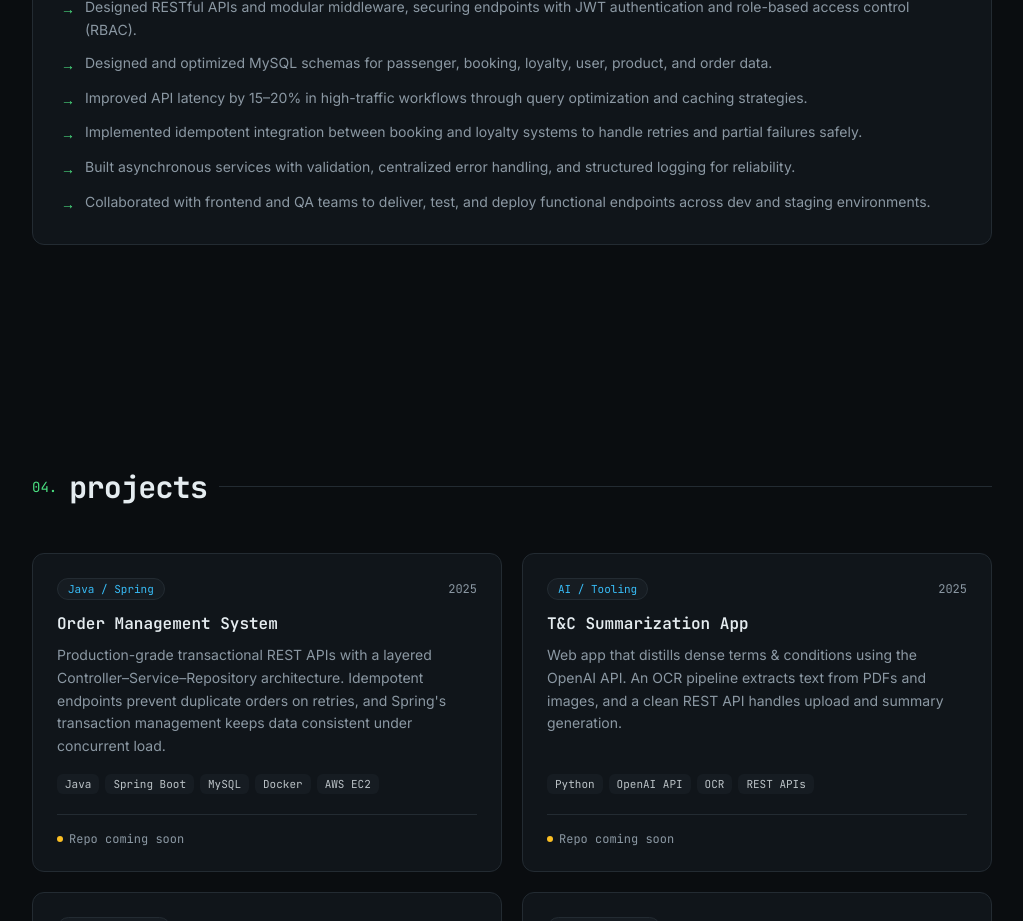
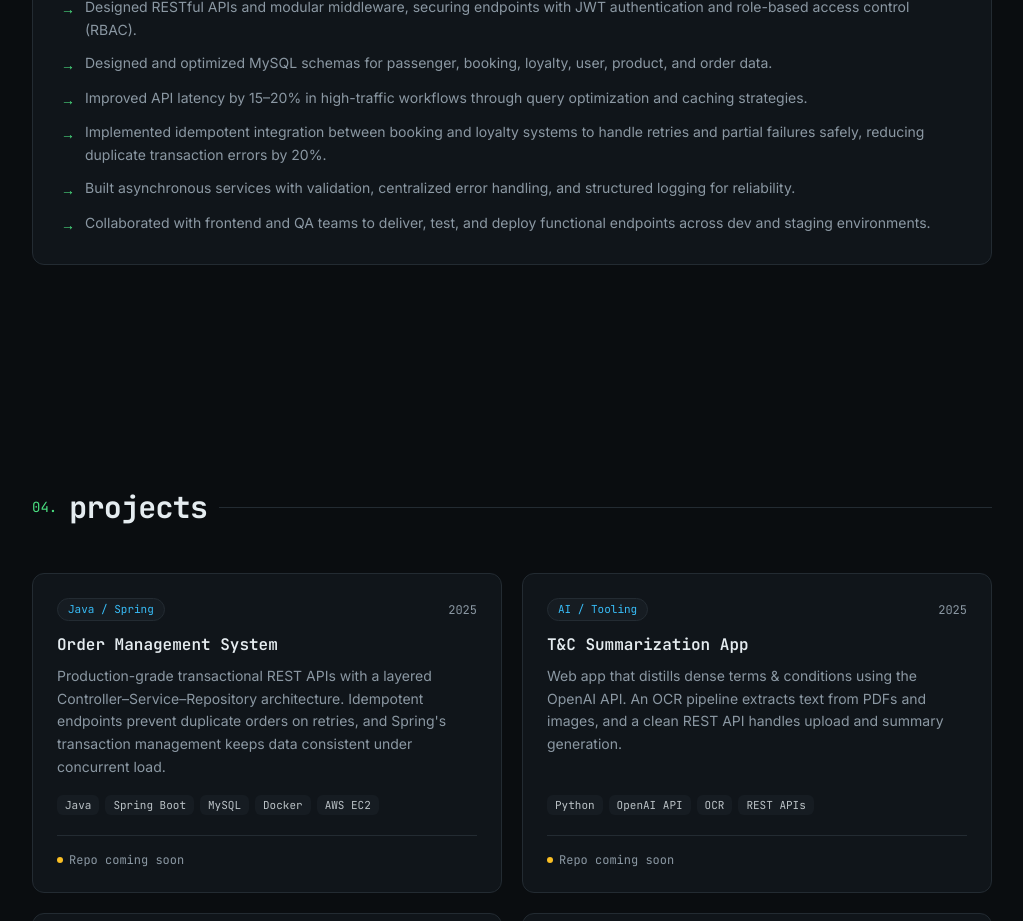
Before and after one commit to Denyy2/dennis-portfolio, a Next.js app: page / in a window 1280 px wide. Shown: the part 2080-3001 px from the top of the page, without its empty margins (128-1151 px from the left). Built offline with nearby package versions, Linux system fonts and the light colour scheme.

Commit message:
Add 20% duplicate-transaction-error reduction stat to experience

```diff
--- a/src/data/experience.ts
+++ b/src/data/experience.ts
@@ -13,7 +13,7 @@ export const experience: ExperienceEntry[] = [
       "Designed RESTful APIs and modular middleware, securing endpoints with JWT authentication and role-based access control (RBAC).",
       "Designed and optimized MySQL schemas for passenger, booking, loyalty, user, product, and order data.",
       "Improved API latency by 15–20% in high-traffic workflows through query optimization and caching strategies.",
-      "Implemented idempotent integration between booking and loyalty systems to handle retries and partial failures safely.",
+      "Implemented idempotent integration between booking and loyalty systems to handle retries and partial failures safely, reducing duplicate transaction errors by 20%.",
       "Built asynchronous services with validation, centralized error handling, and structured logging for reliability.",
       "Collaborated with frontend and QA teams to deliver, test, and deploy functional endpoints across dev and staging environments.",
     ],
```
